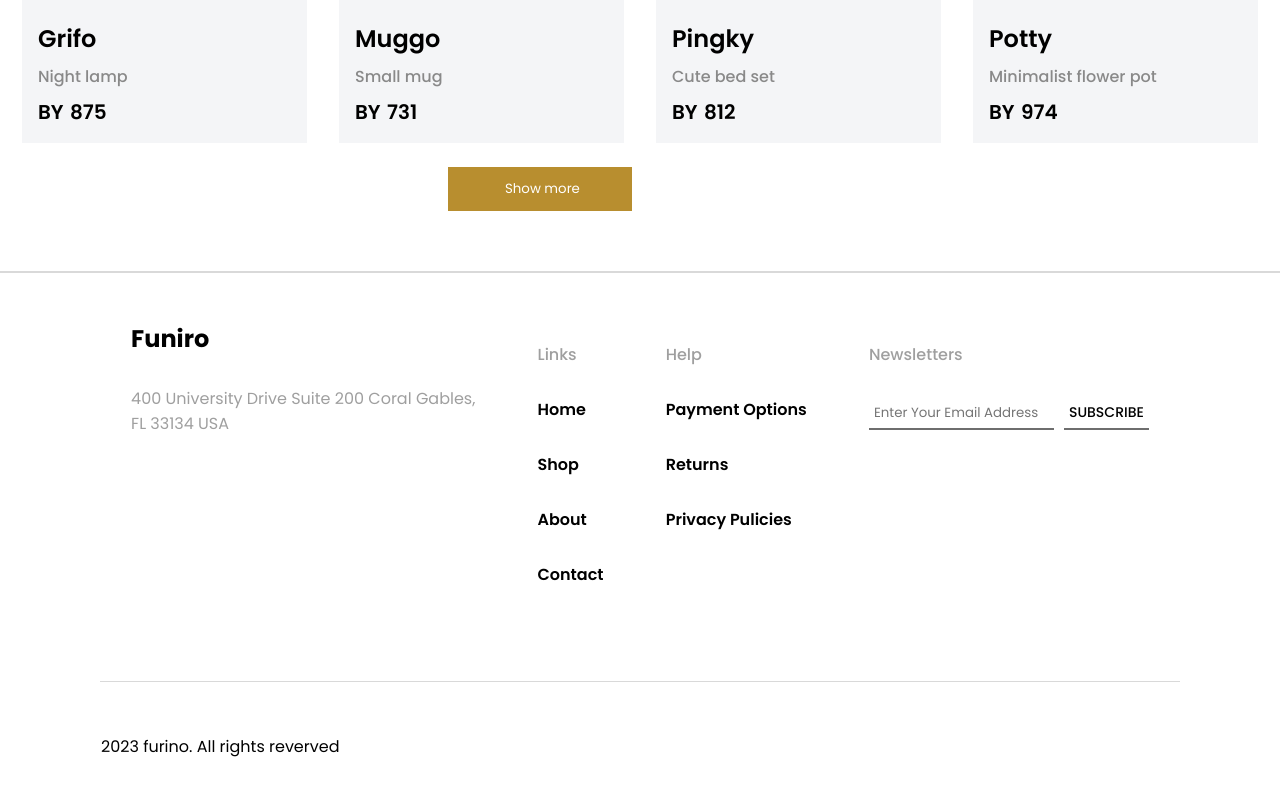
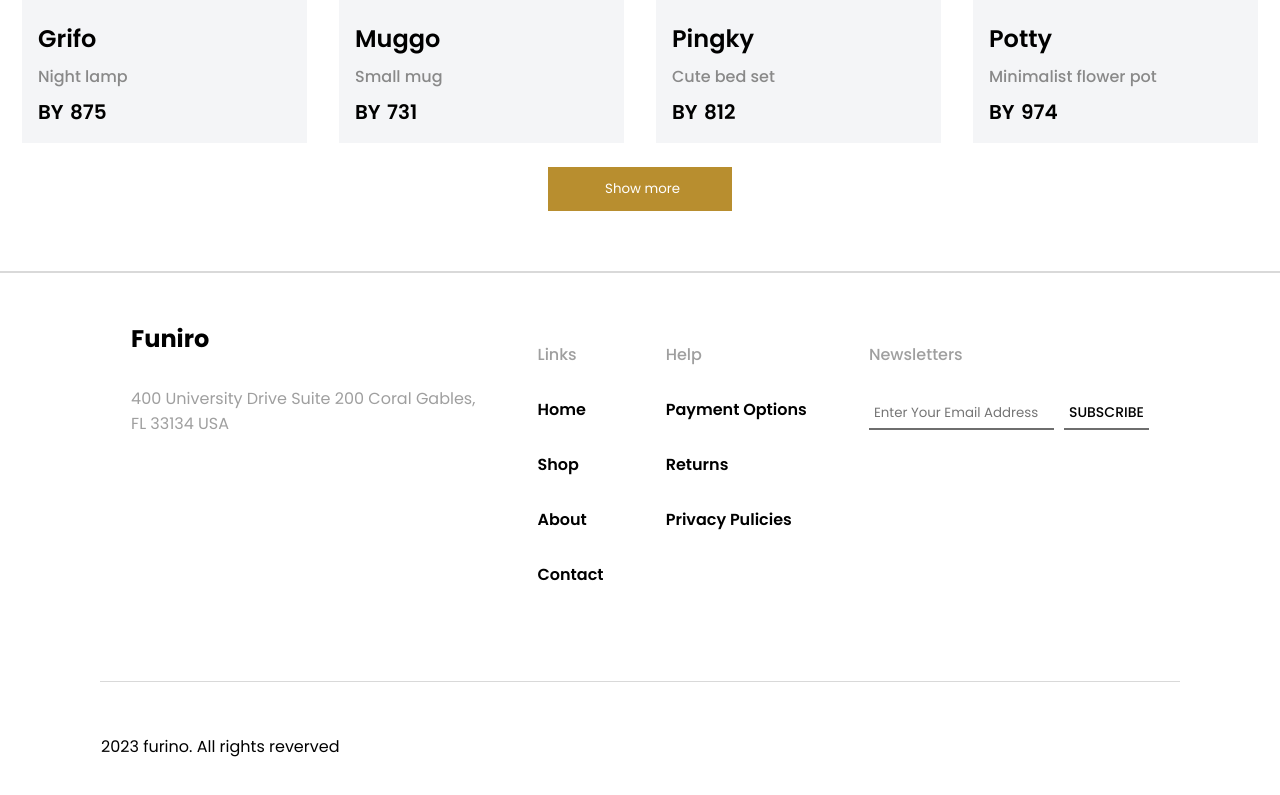
Before and after one commit to Chernenko1/eCommerce, a React (Vite) app: page / in a window 1280 px wide. Shown: the part 2381-3176 px from the top of the page. Built offline with nearby package versions, Linux system fonts and the light colour scheme.

Commit message:
adaptive

```diff
--- a/src/components/Cards/CategoriesCard/categoriescard.module.css
+++ b/src/components/Cards/CategoriesCard/categoriescard.module.css
@@ -33,12 +33,6 @@ box-shadow: -10px -5px 10px rgb(224, 223, 223);
   }
 }
 
-@media screen and (max-width: 500px) {
-  .image {
-    width: 90%;
-    height: 90%;
-  }
-}
 
 @media screen and (max-width: 920px) {
   .image {
@@ -46,3 +40,9 @@ box-shadow: -10px -5px 10px rgb(224, 223, 223);
     height: 480px;
   }
 }
+@media screen and (max-width: 500px) {
+    .image {
+      width: 90%;
+      height: 90%;
+    }
+}
--- a/src/components/HomePage/OurProducts/OurProducts.tsx
+++ b/src/components/HomePage/OurProducts/OurProducts.tsx
@@ -48,7 +48,9 @@ export default function OurProducts() {
         />
         <ProductCard currency='BY' title='Potty' price={974} description='Minimalist flower pot' image={Potty} />
       </section>
-      <button className={styles.wrpBtn}>Show more</button>
+      <div className={styles.wrpBtn}>
+        <button>Show more</button>
+      </div>
     </article>
   )
 }
--- a/src/components/HomePage/OurProducts/ourproducts.module.css
+++ b/src/components/HomePage/OurProducts/ourproducts.module.css
@@ -17,9 +17,11 @@
   margin-bottom: 32px;
 }
 
-.wrapper .wrpBtn {
-  position: relative;
-  left: 35%;
+.wrpBtn {
+  text-align: center;
+}
+
+.wrpBtn button{
   background-color: #B88E2F;
   margin-top: 24px;
   margin-bottom: 10px;
@@ -53,6 +55,7 @@
 @media screen and (max-width: 650px) {
   .container {
     grid-template-columns: auto;
+    grid-template-rows: 1fr;
     align-items: center;
   }
 
```
